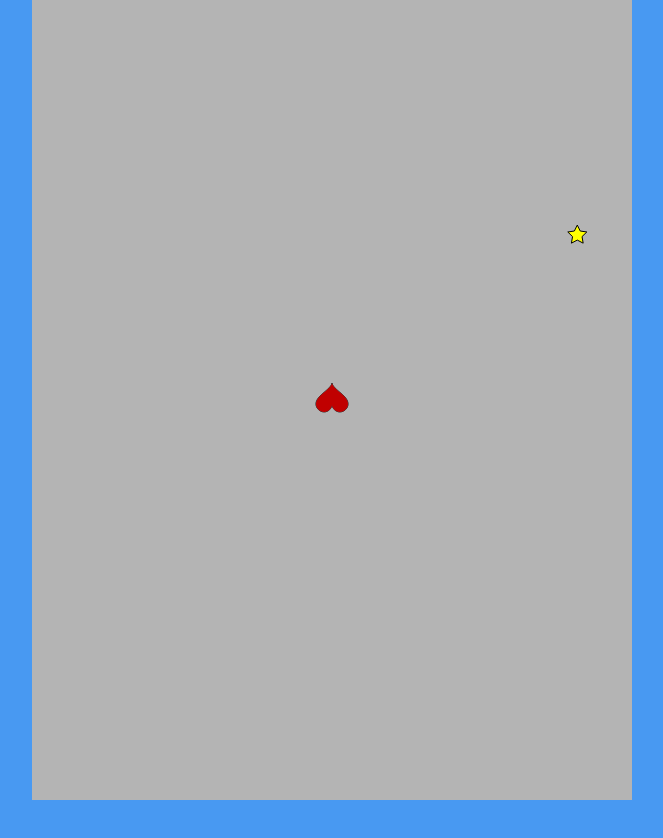
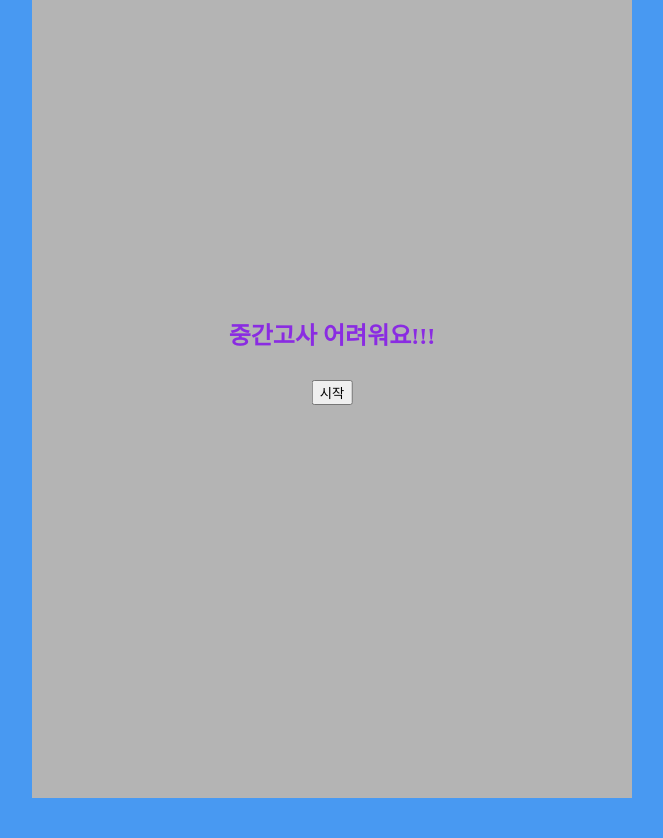
Before and after one commit to chammado/Yuhan_RWD, a plain HTML site: page HW/Exam/Midterm/main.html in a window 1280 px wide. Shown: the whole page, without its empty margins (308-971 px from the left). Before the commit the page ends 800 px from the top, so only its background shows below. Drawn offline with Linux system fonts and the light colour scheme.

Commit message:
중간고사 문제 연습중

```diff
--- a/HW/Exam/Midterm/main.css
+++ b/HW/Exam/Midterm/main.css
@@ -12,5 +12,22 @@ canvas {
     background-color: rgb(180, 180, 180);
     width: 600px;
     height: 800px;
-    margin: 50px 0;
+    margin: 50px auto; /* 위아래 50px만큼 여백을 둡니다. 좌우 여백은 자동으로 조절됩니다. */
 }
+
+#myButton {
+    position: absolute;
+    top: calc(50% - 20px); /* 캔버스의 중앙에서 버튼의 높이의 절반을 뺀 값 */
+    left: 50%; /* 가운데 정렬 */
+    transform: translateX(-50%); /* 가운데 정렬 */
+    display: none; /* 초기에는 숨김 */
+}
+
+#title {
+    position: absolute;
+    top: calc(50% - 100px); /* 버튼 위에 위치하도록 조정 */
+    left: 50%;
+    transform: translateX(-50%);
+    font-size: 24px;
+    color: blueviolet;
+}
--- a/HW/Exam/Midterm/main.html
+++ b/HW/Exam/Midterm/main.html
@@ -3,11 +3,15 @@
 <head>
     <meta charset="UTF-8">
     <meta name="viewport" content="width=device-width, initial-scale=1.0">
-    <title>Canvas Example</title>
+    <title>24 : Reactive: Midterm Game</title>
     <link rel="stylesheet" href="main.css">
 </head>
 <body>
-    <canvas id="myCanvas" width="600" height="800"></canvas>
+    <div id="container">
+        <canvas id="myCanvas" width="600" height="800"></canvas>
+        <button id="myButton">시작</button>
+        <h1 id="title">중간고사 어려워요!!!</h1>
+    </div>
 
     <!-- main.js 파일 연결 -->
     <script src="main.js"></script>
--- a/HW/Exam/Midterm/main.js
+++ b/HW/Exam/Midterm/main.js
@@ -1,12 +1,64 @@
+document.addEventListener("DOMContentLoaded", function() {
+    const rotateButton = document.getElementById("myButton");
+    const title = document.getElementById("title");
+    const heartCanvas = new HeartCanvas('myCanvas'); // 클래스 인스턴스 생성
+
+    // 초기에는 버튼만 보이도록 설정
+    rotateButton.style.display = "block";
+    title.style.display = "block";
+    heartCanvas.hideShapes(); // 하트와 별 가리기
+
+    // 버튼 클릭 이벤트 리스너
+    rotateButton.addEventListener("click", function() {
+        // 버튼 숨기기
+        rotateButton.style.display = "none";
+        // 제목 숨기기
+        title.style.display = "none";
+        // 애니메이션 실행
+        animate();
+    });
+
+    // 애니메이션 함수 호출
+    function animate() {
+        // 하트와 별 가리기
+        heartCanvas.hideShapes();
+        // 애니메이션 실행
+        function animateCanvas() {
+            heartCanvas.ctx.clearRect(0, 0, heartCanvas.canvas.width, heartCanvas.canvas.height);
+            heartCanvas.drawStar();
+            heartCanvas.rotateHeart();
+            requestAnimationFrame(animateCanvas);
+        }
+        animateCanvas(); // 애니메이션 실행
+    }
+
+    // 버튼 위로 마우스를 올리면 색상 변경
+    rotateButton.addEventListener("mouseover", function() {
+        rotateButton.style.backgroundColor = "green";
+    });
+
+    // 마우스가 버튼을 벗어나면 색상 원래대로 변경
+    rotateButton.addEventListener("mouseout", function() {
+        rotateButton.style.backgroundColor = "";
+    });
+
+    // 마우스 다운 이벤트가 발생하면 색상 변경
+    rotateButton.addEventListener("mousedown", function() {
+        rotateButton.style.backgroundColor = "blue";
+    });
+
+    // 마우스 업 이벤트가 발생하면 색상 원래대로 변경
+    rotateButton.addEventListener("mouseup", function() {
+        rotateButton.style.backgroundColor = "";
+    });
+});
+
 class HeartCanvas {
     constructor(canvasId) {
         this.canvas = document.getElementById(canvasId);
         this.ctx = this.canvas.getContext('2d');
         this.canvas.width = 600;
         this.canvas.height = 800;
-
-        this.heartX = this.canvas.width / 2;
-        this.heartY = this.canvas.height / 2;
 
         this.starX = Math.random() * this.canvas.width;
         this.starY = Math.random() * this.canvas.height;
@@ -20,8 +72,8 @@ class HeartCanvas {
     }
 
     drawHeart() {
-        const x = this.heartX;  // 하트 위치
-        const y = this.heartY;  // 하트 위치
+        const x = this.canvas.width / 2;  // 하트 위치
+        const y = this.canvas.height / 2;  // 하트 위치
         const size = 50;  // 하트 크기
 
         this.ctx.fillStyle = '#C00000';  // 채우기 색상 설정
@@ -71,16 +123,16 @@ class HeartCanvas {
 
         switch (event.key) {
             case 'ArrowUp':
+                this.starY += moveDistance;
+                break;
+            case 'ArrowDown':
                 this.starY -= moveDistance;
                 break;
-            case 'ArrowDown':
-                this.starY += moveDistance;
-                break;
             case 'ArrowLeft':
-                this.starX -= moveDistance;
+                this.starX += moveDistance;
                 break;
             case 'ArrowRight':
-                this.starX += moveDistance;
+                this.starX -= moveDistance;
                 break;
         }
 
@@ -91,24 +143,20 @@ class HeartCanvas {
     }
 
     rotateHeart() {
+        const x = this.canvas.width / 2;
+        const y = this.canvas.height / 2;
+
         this.ctx.save();
-        this.ctx.translate(this.heartX, this.heartY); // 하트의 중심으로 이동
+        this.ctx.translate(x, y); // 하트의 중심으로 이동
         this.ctx.rotate(this.heartAngle);
-        this.ctx.translate(-this.heartX, -this.heartY); // 원래 위치로 이동
+        this.ctx.translate(-x, -y); // 원래 위치로 이동
         this.drawHeart();
         this.ctx.restore();
 
         this.heartAngle += Math.PI / 100;
     }
+
+    hideShapes() {
+        this.ctx.clearRect(0, 0, this.canvas.width, this.canvas.height);
+    }
 }
-
-const heartCanvas = new HeartCanvas('myCanvas');
-
-function animate() {
-    heartCanvas.ctx.clearRect(0, 0, heartCanvas.canvas.width, heartCanvas.canvas.height);
-    heartCanvas.drawStar();
-    heartCanvas.rotateHeart();
-    requestAnimationFrame(animate);
-}
-
-animate();
```
Also changed, not shown: 2 other files.
